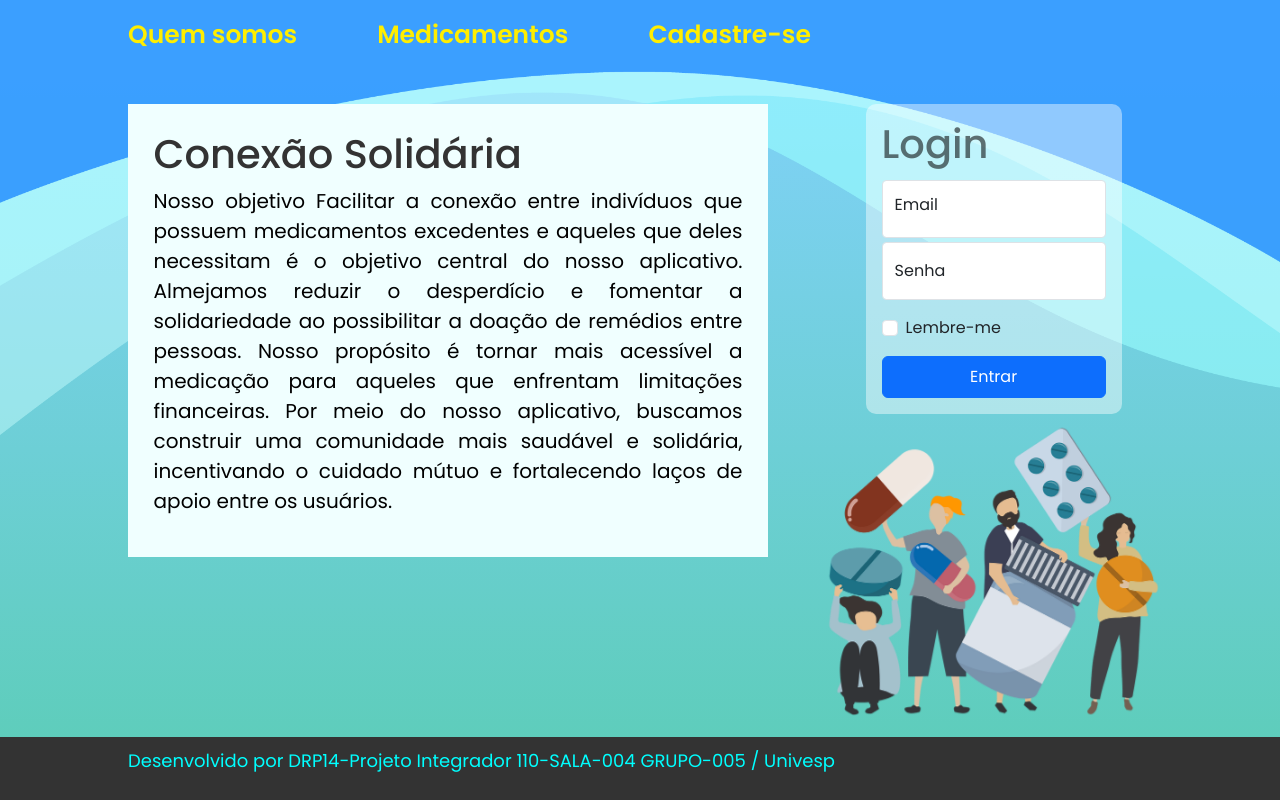
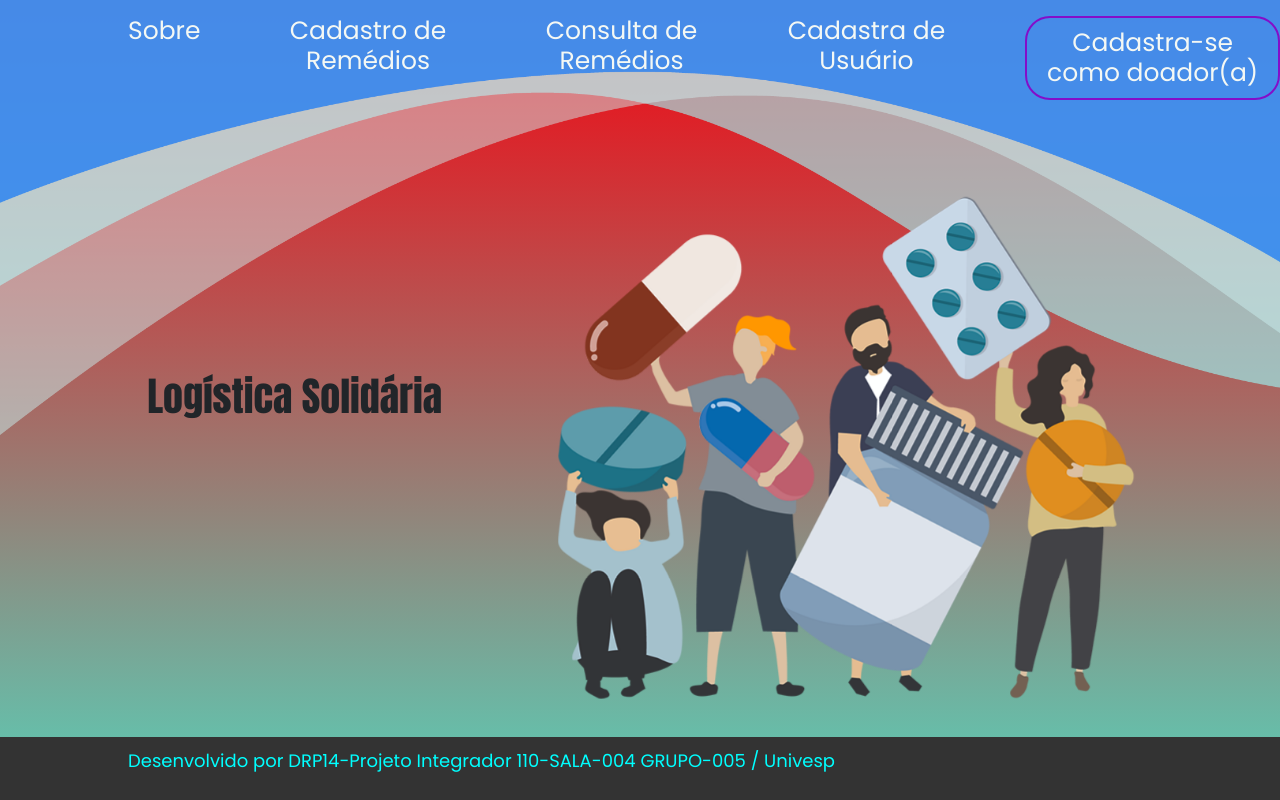
Before and after one commit to anpaz2000/sistemaWebDoacao, a Flask app: page / in a window 1280 px wide. Run offline with Flask 3, Linux system fonts and the light colour scheme.

Commit message:
auteração

```diff
--- a/static/css/home.css
+++ b/static/css/home.css
@@ -8,8 +8,8 @@
 }
 
 
-.cabecalho{
-    padding: 2% 5% 5% 15%;
+*.cabecalho{
+    padding: 2% 5% 5% 15%; /*tira o efeito dos nomes*/
     position: relative;
     z-index: 2;
 
@@ -17,29 +17,57 @@
 
 
 .cabecalho__menu__link{
-
     font-size:25px;
-    font-weight: 600;
-    color:#ffee00;
+    font-weight: 90px;
+    color:rgb(244, 248, 244); /*muda a cor dos nomes*/
     text-decoration: none;
     font-style: bold;
 
     z-index: 1;
 
+
+}
+.class cabecalho{
+    display: inline-block;
+    margin: 20px;
+    padding: 10px;
+    }
+
+a{
+        color:rgb(248, 244, 244);
+    }
+
+
+a:hover{
+        color: rgb(132,14,201); /*aqui muda o nome de cor quando passa p mause em cima*/
+        transition: 0.3s all;
 }
 
 
-.cabecalho__menu{
+#Inscreva-se-button{
+    border: 2px solid rgb(132,14,201); /*aumenta a espessura do quadrado*/
+    padding: 10px;
+    border-radius: 25px;
+
+    }
+
+#Inscreva-se-button:hover{
+       background-color: rgb(132,14,201); /* a cor do quadrado*/
+       color:wheat;
+
+    }
+
+
+.cabecalho__menu{  /*bagunça o cabaçalho*/
     display: flex;
     gap: 80px;
     position: fixed;
     left: 10vw;
     top: 2vh;
 
+}
 
 
-
-}
 .img__SobrepostaFundo{
     background-image: url(/static/img/fundoImgSobreposta_Prancheta\ 1.png);
     position: absolute;
@@ -51,8 +79,8 @@
     opacity: 90%;
 }
 
-body {
-    background: linear-gradient(to bottom, #84d2ff, hsl(168, 53%, 58%));
+body{
+    background: linear-gradient(to bottom, #f40410, hsl(168, 53%, 58%));
     background-position: center;
     background-size: cover;
     display: flex;
@@ -63,17 +91,22 @@
 
 }
 
-header {
+header,h1 {
 
     width:100vw;
     margin: 0;
-    color: white;
+    color: wheat;
     text-align:center;
     padding: 15vh 0;
 
+    font-size: 50%;
+    line-height: 30px;  /*diminiu o espaçamento entre o nome cadastro*/
+   font-family: Impact, Haettenschweiler, 'Arial Narrow Bold', sans-serif;
+   color: #f40410;
+
 }
 
-.sobre{
+/*.sobre{
     background-color: azure;
     padding: 2%;
     font-family: Verdana, Geneva, Tahoma, sans-serif;
@@ -89,7 +122,7 @@
     z-index: 1;
     top: 13vh;
 
-}
+}*/
 
 
 
@@ -97,7 +130,7 @@
 
   position: fixed;
 
-   height: 40vh;
+   height: 70vh;
    right: 7vw;
 
    bottom: 8vh;
--- a/templates/home.html
+++ b/templates/home.html
@@ -9,28 +9,41 @@
     " rel="stylesheet">
 
 </head>
+
+<head>
 <body>
+
+    <h1>Logística Solidária</h1>
+
+
     <header  class="cabecalho">
         <nav class="cabecalho__menu">
-            <a class="cabecalho__menu__link" href="login.html">Quem somos</a>
-            <a class="cabecalho__menu__link" href="login.html">Medicamentos</a>
-            <a class="cabecalho__menu__link" href="/cadastro">Cadastre-se</a>
+            <a class="cabecalho__menu__link" href="login.html">Sobre</a>
+            <a class="cabecalho__menu__link" href="/cadastro">Cadastro de Remédios</a>
+            <a class="cabecalho__menu__link" href="/cadastro">Consulta de Remédios</a>
+            <a class="cabecalho__menu__link" href="/cadastro">Cadastra de Usuário</a>
+            <a class="cabecalho__menu__link" href="/"id="Inscreva-se-button">Cadastra-se como doador(a)</a>
+
         </nav>
      </header>
 
     <main>
+
+
+
         <div class="fundo__Degrade">
             <div class="img__SobrepostaFundo"></div>
 
+        <!--e
             <div class="sobre">
             <h1>Conexão Solidária</h1>
-            <p class="paragrafo__sobre">Nosso objetivo
+          <p class="paragrafo__sobre">Nosso objetivo
             Facilitar a conexão entre indivíduos que possuem medicamentos excedentes e aqueles que deles necessitam é o objetivo central do nosso aplicativo. Almejamos reduzir o desperdício e fomentar a solidariedade ao possibilitar a doação de remédios entre pessoas. Nosso propósito é tornar mais acessível a medicação para aqueles que enfrentam limitações financeiras. Por meio do nosso aplicativo, buscamos construir uma comunidade mais saudável e solidária, incentivando o cuidado mútuo e fortalecendo laços de apoio entre os usuários.
-            </p>
+            </p>-->
 
             </div>
 
-            <div id="loginHome">
+            <!--e <div id="loginHome">
                 <form class="form-container">
                 <h1 class="Entrar">Login</h1>
                 <div class="form-floating py-1">
@@ -47,7 +60,7 @@
                 </div>
                 <button class="btn btn-primary w-100 py-2">Entrar</button>
                 <div class="retangulo"></div>
-                </form>
+                </form>-->
 
             </div>
 
@@ -64,7 +77,7 @@
         <p class="rodape__texto">Desenvolvido por DRP14-Projeto Integrador 110-SALA-004 GRUPO-005 / Univesp
         </p>
     </footer>
-
+</head>
 </body>
 
 </html>
```
